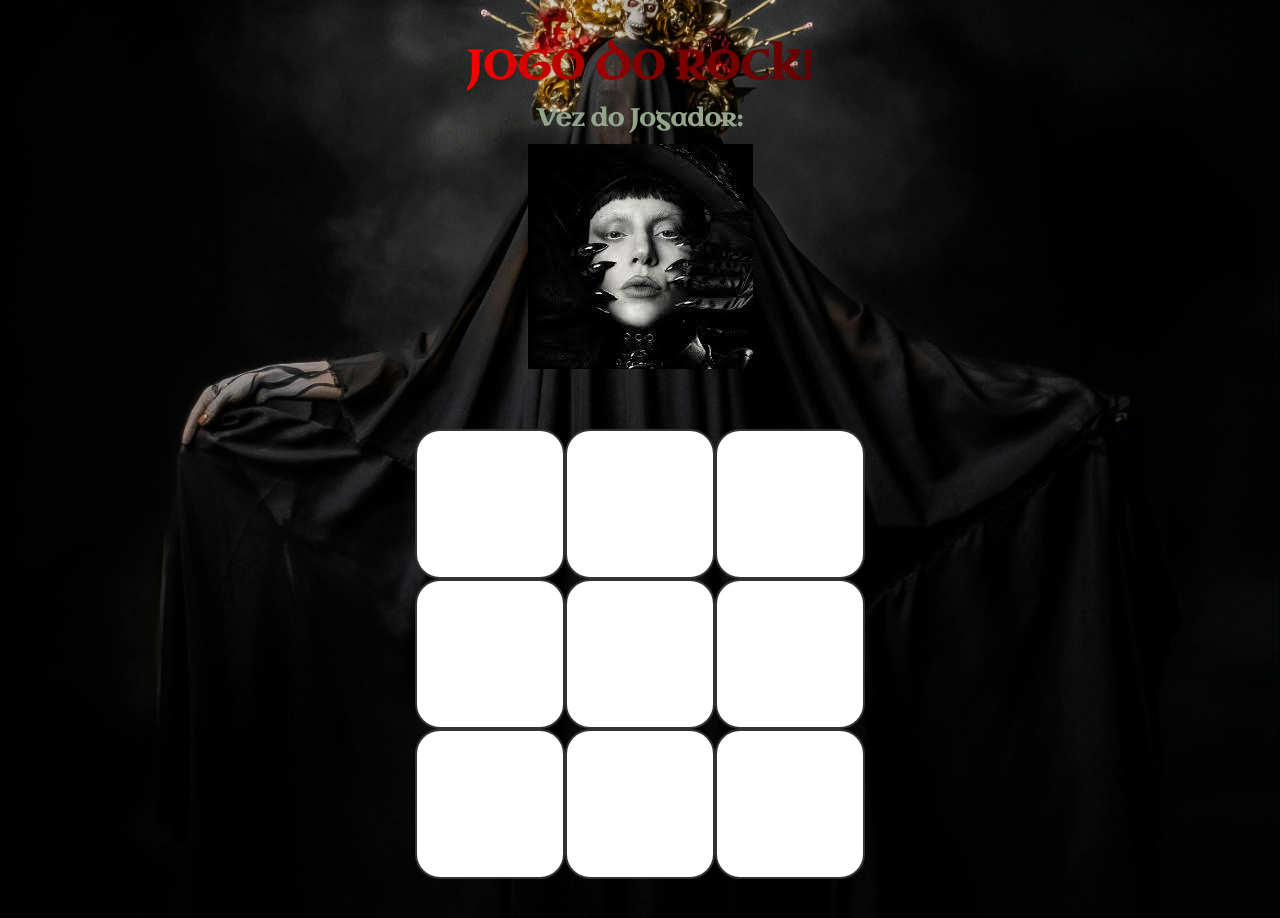
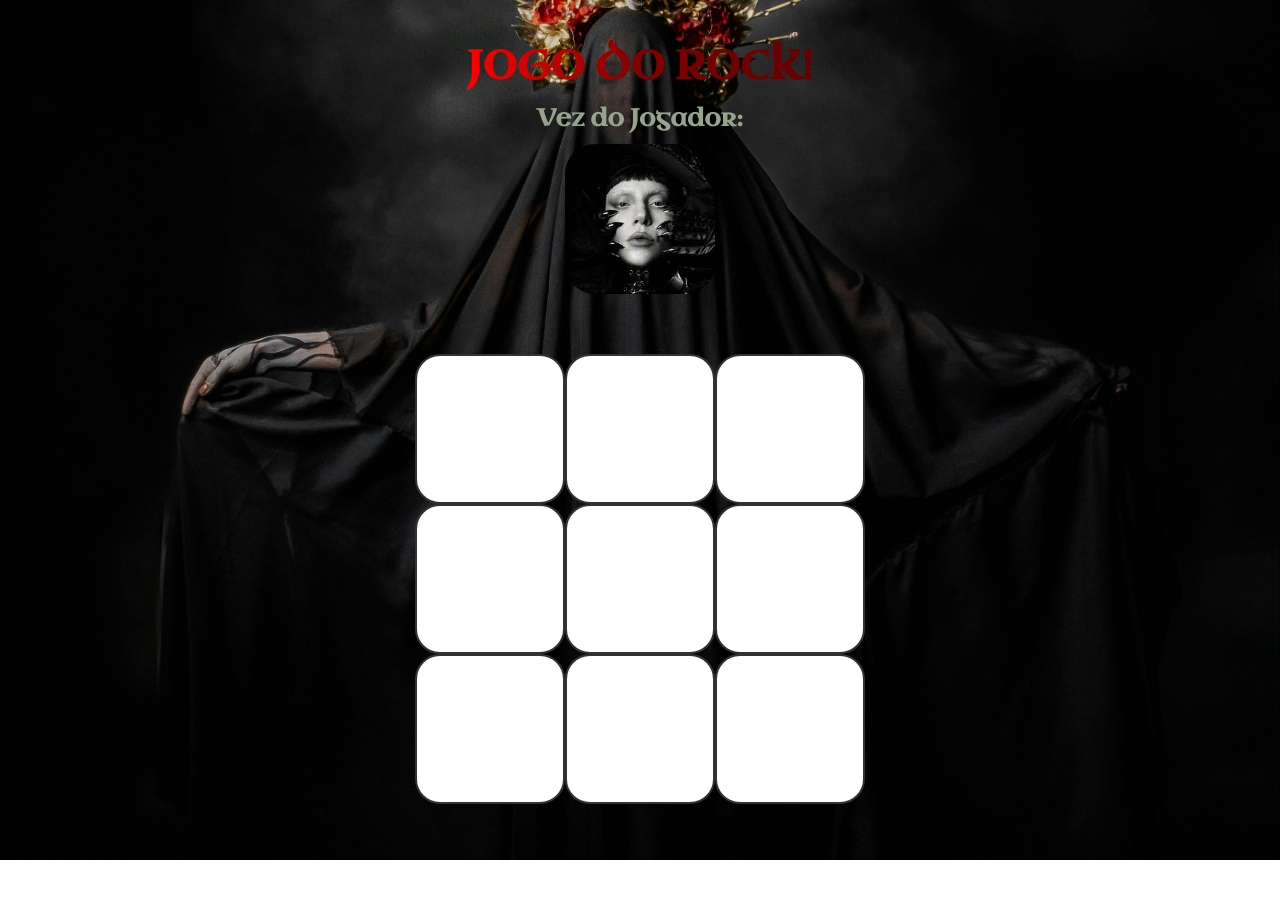
Before and after one commit to guiverdadebuss/desafio_react, a React (Create React App) app in the folder desafio-react-jogo-do-galo/: page / in a window 1280 px wide. After the commit the page ends 860 px from the top, so only its background shows below. Built offline with nearby package versions, Linux system fonts and the light colour scheme.

Commit message:
feat: editing

```diff
--- a/desafio-react-jogo-do-galo/src/JogoDoGalo.css
+++ b/desafio-react-jogo-do-galo/src/JogoDoGalo.css
@@ -73,22 +73,14 @@ h2 {
   border-radius: 25px; /* bordas arredondadas ao passar o mouse , TESTANDO */
 }
 
-.icone-jogador-gaga {  /* icones do jogo */
-  width: 200px;
-  height: 150px;
-  object-fit: contain;
-  vertical-align: middle;
-  margin-left: 6px;
-  border-radius: 15%;
+.icone-jogador {
+  width: 150px;       /* largura igual para ambas */
+  height: 150px;      /* altura igual para ambas */
+  object-fit: cover;  /* cobre totalmente a área, mantendo proporção */
+  border-radius: 20%; /* cantos arredondados iguais */
+  margin: 0 6px;      /* margem lateral uniforme */
 }
-.icone-jogador-turner {  /* icones do jogo */
-  width: 200px;
-  height: 150px;
-  object-fit: contain;
-  vertical-align: middle;
-  margin-left: 6px;
-  border-radius: 15%;/* bordas arredondadas // mexer no ALEX ta zoado */
-}
+
 
 .vez-jogador { /* vez do jogador */
   display: flex;
--- a/desafio-react-jogo-do-galo/src/JogoDoGalo.jsx
+++ b/desafio-react-jogo-do-galo/src/JogoDoGalo.jsx
@@ -44,14 +44,14 @@ export default function JogoDoGalo() {
                       <img
                         src="/imagens/gaga.jpeg"
                         alt="Gaga"
-                        className="icone-jogador-gaga"
+                        className="icone-jogador"
                       />
                     )}
                     {casa === "O" && (
                       <img
                         src="/imagens/alex.jpg"
                         alt="Alex"
-                        className="icone-jogador-turner"
+                        className="icone-jogador"
                       />
                     )}
                   </button>
```
